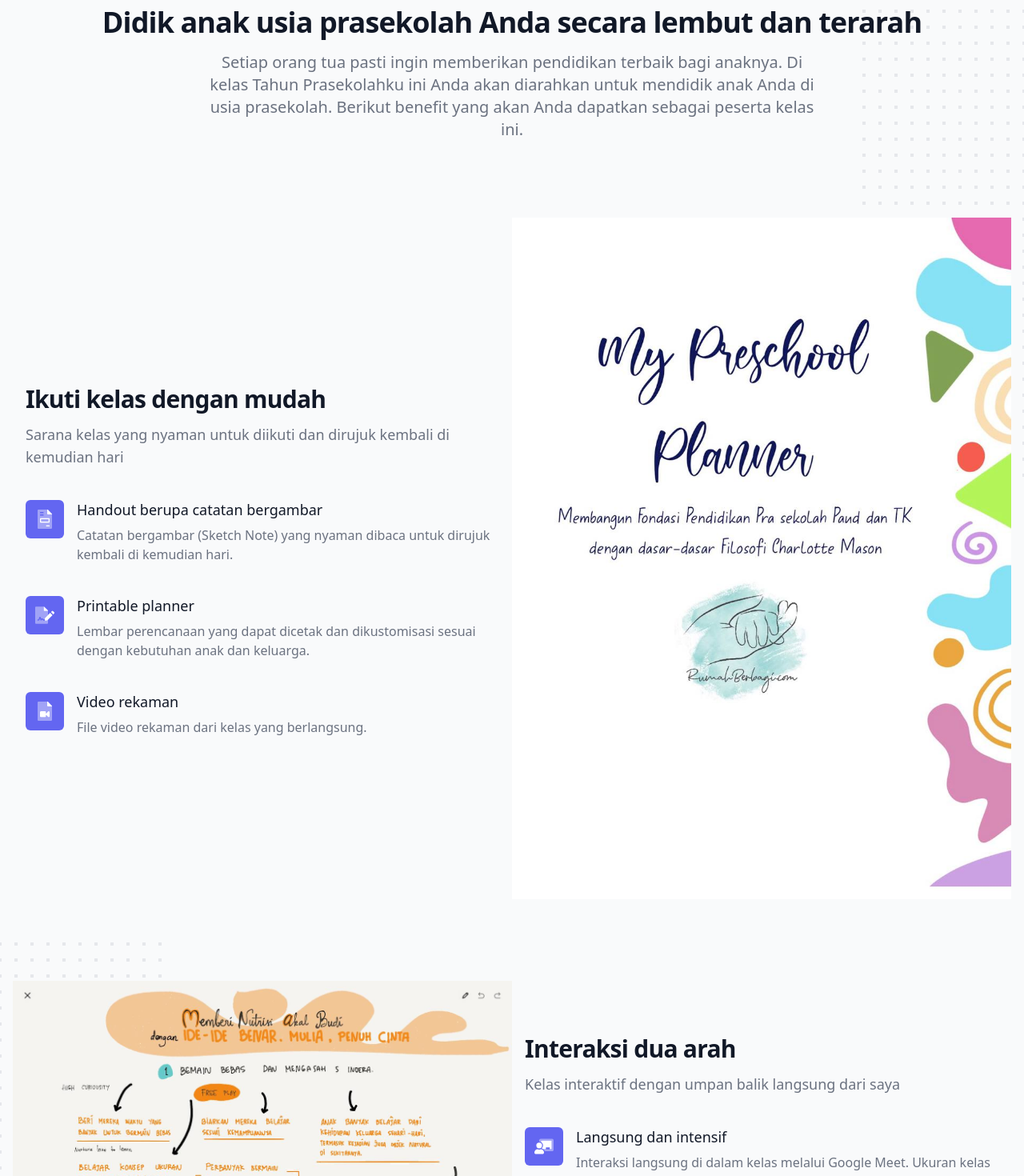
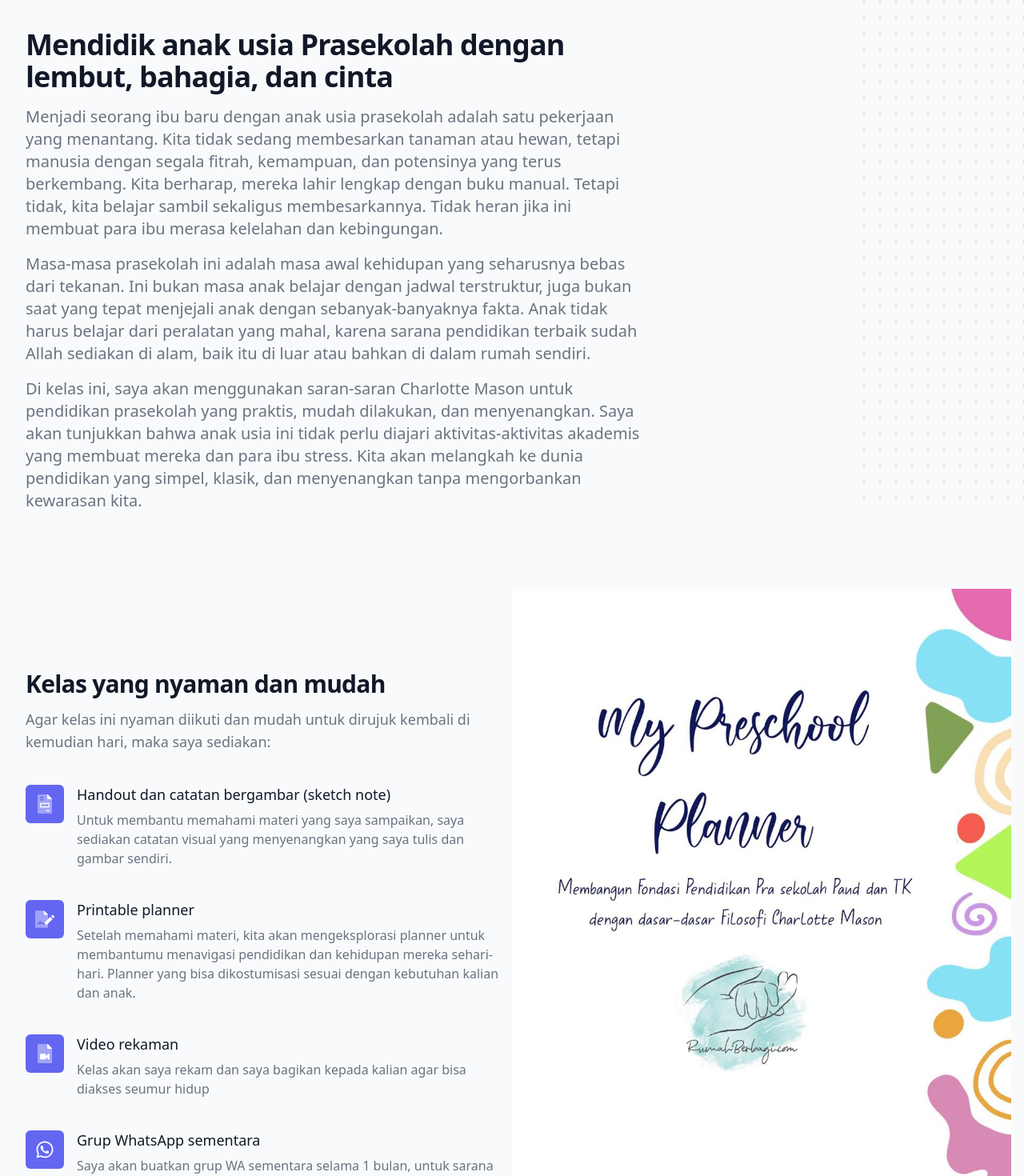
Before and after one commit to zainfathoni/rumahberbagi-app, a Next.js app: page / in a window 1280 px wide. Shown: the part 860-2330 px from the top of the page at 80% size. Built offline with nearby package versions, Linux system fonts and the light colour scheme; no server answers; a web font is replaced by a local one; what @tailwindcss/typography would draw is missing.

Commit message:
Update the home page copy

```diff
--- a/components/benefit-section.js
+++ b/components/benefit-section.js
@@ -2,9 +2,7 @@ import * as React from "react";
 import Image from "next/image";
 
 export const BenefitDescription = ({ children }) => (
-  <p className="mt-4 max-w-3xl mx-auto text-center text-xl text-gray-500">
-    {children}
-  </p>
+  <p className="mt-4 max-w-3xl text-xl text-gray-500">{children}</p>
 );
 
 export const BenefitTopContainer = ({
@@ -143,11 +141,13 @@ export const BenefitItem = ({ icon, title, children }) => (
 );
 
 export const BenefitSection = ({ children, title }) => {
-  let top, bottom, description;
+  let top,
+    bottom,
+    descriptions = [];
   React.Children.forEach(children, (child) => {
     switch (child.type) {
       case BenefitDescription:
-        description = child;
+        descriptions.push(child);
         break;
       case BenefitTopContainer:
         top = child;
@@ -196,10 +196,10 @@ export const BenefitSection = ({ children, title }) => {
         </svg>
 
         <div className="relative">
-          <h2 className="text-center text-3xl leading-8 font-extrabold tracking-tight text-gray-900 sm:text-4xl">
+          <h2 className="text-3xl max-w-3xl leading-8 font-extrabold tracking-tight text-gray-900 sm:text-4xl">
             {title}
           </h2>
-          {description}
+          {descriptions}
         </div>
 
         {top}
--- a/components/hero-section.tsx
+++ b/components/hero-section.tsx
@@ -78,8 +78,8 @@ export const HeroSection = (): JSX.Element => {
                 </span>
               </h1>
               <p className="mt-3 text-base text-gray-500 sm:mt-5 sm:text-xl lg:text-lg xl:text-xl">
-                Membangun fondasi pendidikan prasekolah PAUD dan TK dengan
-                dasar-dasar filosofi Charlotte Mason
+                Membangun fondasi pendidikan prasekolah PAUD dan TK, menguatkan
+                akar masa depan dengan dasar-dasar filosofi Charlotte Mason
               </p>
               <div className="mt-8 sm:max-w-lg sm:mx-auto sm:text-center lg:text-left lg:mx-0">
                 <p className="text-base font-medium text-gray-900">
--- /dev/null
+++ b/components/icons/whatsapp.js
@@ -0,0 +1,19 @@
+import * as React from "react";
+
+export const WhatsAppIcon = () => (
+  <svg
+    className="h-6 w-6"
+    aria-hidden="true"
+    focusable="false"
+    data-prefix="fab"
+    data-icon="whatsapp"
+    role="img"
+    xmlns="http://www.w3.org/2000/svg"
+    viewBox="0 0 448 512"
+  >
+    <path
+      fill="currentColor"
+      d="M380.9 97.1C339 55.1 283.2 32 223.9 32c-122.4 0-222 99.6-222 222 0 39.1 10.2 77.3 29.6 111L0 480l117.7-30.9c32.4 17.7 68.9 27 106.1 27h.1c122.3 0 224.1-99.6 224.1-222 0-59.3-25.2-115-67.1-157zm-157 341.6c-33.2 0-65.7-8.9-94-25.7l-6.7-4-69.8 18.3L72 359.2l-4.4-7c-18.5-29.4-28.2-63.3-28.2-98.2 0-101.7 82.8-184.5 184.6-184.5 49.3 0 95.6 19.2 130.4 54.1 34.8 34.9 56.2 81.2 56.1 130.5 0 101.8-84.9 184.6-186.6 184.6zm101.2-138.2c-5.5-2.8-32.8-16.2-37.9-18-5.1-1.9-8.8-2.8-12.5 2.8-3.7 5.6-14.3 18-17.6 21.8-3.2 3.7-6.5 4.2-12 1.4-32.6-16.3-54-29.1-75.5-66-5.7-9.8 5.7-9.1 16.3-30.3 1.8-3.7.9-6.9-.5-9.7-1.4-2.8-12.5-30.1-17.1-41.2-4.5-10.8-9.1-9.3-12.5-9.5-3.2-.2-6.9-.2-10.6-.2-3.7 0-9.7 1.4-14.8 6.9-5.1 5.6-19.4 19-19.4 46.3 0 27.3 19.9 53.7 22.6 57.4 2.8 3.7 39.1 59.7 94.8 83.8 35.2 15.2 49 16.5 66.6 13.9 10.7-1.6 32.8-13.4 37.4-26.4 4.6-13 4.6-24.1 3.2-26.4-1.3-2.5-5-3.9-10.5-6.6z"
+    ></path>
+  </svg>
+);
--- a/components/seo.tsx
+++ b/components/seo.tsx
@@ -18,7 +18,7 @@ export const SEO = ({
     : "Tahun Prasekolahku | Kelas Rumah Berbagi";
   const description =
     _description ??
-    "Membangun fondasi pendidikan prasekolah PAUD dan TK dengan dasar-dasar filosofi Charlotte Mason";
+    "Membangun fondasi pendidikan prasekolah PAUD dan TK, menguatkan akar masa depan dengan dasar-dasar filosofi Charlotte Mason";
   const image = _image ?? "/rumah-berbagi.jpeg";
 
   const router = useRouter();
--- a/pages/index.tsx
+++ b/pages/index.tsx
@@ -19,8 +19,8 @@ import { CommentsAltIcon } from "../components/icons/comments-alt";
 import { FileInvoiceIcon } from "../components/icons/file-invoice";
 import { FileSignatureIcon } from "../components/icons/file-signature";
 import { FileVideoIcon } from "../components/icons/file-video";
-import {  Pricing,
-} from "../components/sections/pricing";
+import { WhatsAppIcon } from "../components/icons/whatsapp";
+import { Pricing } from "../components/sections/pricing";
 import { SEO } from "../components/seo";
 
 export default function Home(): JSX.Element {
@@ -30,16 +30,35 @@ export default function Home(): JSX.Element {
 
       <main>
         <HeroSection />
-        <BenefitSection title="Didik anak usia prasekolah Anda secara lembut dan terarah">
+        <BenefitSection title="Mendidik anak usia Prasekolah dengan lembut, bahagia, dan cinta">
           <BenefitDescription>
-            Setiap orang tua pasti ingin memberikan pendidikan terbaik bagi
-            anaknya. Di kelas Tahun Prasekolahku ini Anda akan diarahkan untuk
-            mendidik anak Anda di usia prasekolah. Berikut benefit yang akan
-            Anda dapatkan sebagai peserta kelas ini.
+            Menjadi seorang ibu baru dengan anak usia prasekolah adalah satu
+            pekerjaan yang menantang. Kita tidak sedang membesarkan tanaman atau
+            hewan, tetapi manusia dengan segala fitrah, kemampuan, dan
+            potensinya yang terus berkembang. Kita berharap, mereka lahir
+            lengkap dengan buku manual. Tetapi tidak, kita belajar sambil
+            sekaligus membesarkannya. Tidak heran jika ini membuat para ibu
+            merasa kelelahan dan kebingungan.
+          </BenefitDescription>
+          <BenefitDescription>
+            Masa-masa prasekolah ini adalah masa awal kehidupan yang seharusnya
+            bebas dari tekanan. Ini bukan masa anak belajar dengan jadwal
+            terstruktur, juga bukan saat yang tepat menjejali anak dengan
+            sebanyak-banyaknya fakta. Anak tidak harus belajar dari peralatan
+            yang mahal, karena sarana pendidikan terbaik sudah Allah sediakan di
+            alam, baik itu di luar atau bahkan di dalam rumah sendiri.
+          </BenefitDescription>
+          <BenefitDescription>
+            Di kelas ini, saya akan menggunakan saran-saran Charlotte Mason
+            untuk pendidikan prasekolah yang praktis, mudah dilakukan, dan
+            menyenangkan. Saya akan tunjukkan bahwa anak usia ini tidak perlu
+            diajari aktivitas-aktivitas akademis yang membuat mereka dan para
+            ibu stress. Kita akan melangkah ke dunia pendidikan yang simpel,
+            klasik, dan menyenangkan tanpa mengorbankan kewarasan kita.
           </BenefitDescription>
           <BenefitTopContainer
-            title="Ikuti kelas dengan mudah"
-            description="Sarana kelas yang nyaman untuk diikuti dan dirujuk kembali di kemudian hari"
+            title="Kelas yang nyaman dan mudah"
+            description="Agar kelas ini nyaman diikuti dan mudah untuk dirujuk kembali di kemudian hari, maka saya sediakan:"
             image={
               <BenefitContainerImage
                 src="/images/planner-preview.jpeg"
@@ -51,22 +70,33 @@ export default function Home(): JSX.Element {
           >
             <BenefitItem
               icon={<FileInvoiceIcon />}
-              title="Handout berupa catatan bergambar"
+              title="Handout dan catatan bergambar (sketch note)"
             >
-              Catatan bergambar (Sketch Note) yang nyaman dibaca untuk dirujuk
-              kembali di kemudian hari.
+              Untuk membantu memahami materi yang saya sampaikan, saya sediakan
+              catatan visual yang menyenangkan yang saya tulis dan gambar
+              sendiri.
             </BenefitItem>
             <BenefitItem icon={<FileSignatureIcon />} title="Printable planner">
-              Lembar perencanaan yang dapat dicetak dan dikustomisasi sesuai
-              dengan kebutuhan anak dan keluarga.
+              Setelah memahami materi, kita akan mengeksplorasi planner untuk
+              membantumu menavigasi pendidikan dan kehidupan mereka sehari-hari.
+              Planner yang bisa dikostumisasi sesuai dengan kebutuhan kalian dan
+              anak.
             </BenefitItem>
             <BenefitItem icon={<FileVideoIcon />} title="Video rekaman">
-              File video rekaman dari kelas yang berlangsung.
+              Kelas akan saya rekam dan saya bagikan kepada kalian agar bisa
+              diakses seumur hidup
+            </BenefitItem>
+            <BenefitItem
+              icon={<WhatsAppIcon />}
+              title="Grup WhatsApp sementara"
+            >
+              Saya akan buatkan grup WA sementara selama 1 bulan, untuk sarana
+              berdiskusi jika ada hal-hal yang masih ingin ditanyakan.
             </BenefitItem>
           </BenefitTopContainer>
           <BenefitBottomContainer
             title="Interaksi dua arah"
-            description="Kelas interaktif dengan umpan balik langsung dari saya"
+            description="Kelas ini akan berlangsung secara interaktif. Saya akan ajak teman-teman untuk menyelami materi secara langsung dengan:"
             image={
               <BenefitContainerImage
                 src="/images/interaction-preview.jpeg"
@@ -80,9 +110,8 @@ export default function Home(): JSX.Element {
               icon={<ChalkboardTeacherIcon />}
               title="Langsung dan intensif"
             >
-              Interaksi langsung di dalam kelas melalui Google Meet. Ukuran
-              kelas yang kecil memungkinkan proses diskusi yang mendalam di
-              dalam kelas.
+              Interaksi langsung di dalam kelas melalui Zoom. Ukuran kelas yang
+              kecil memungkinkan proses diskusi yang mendalam di dalam kelas.
             </BenefitItem>
             <BenefitItem
               icon={<CommentsAltIcon />}
```
